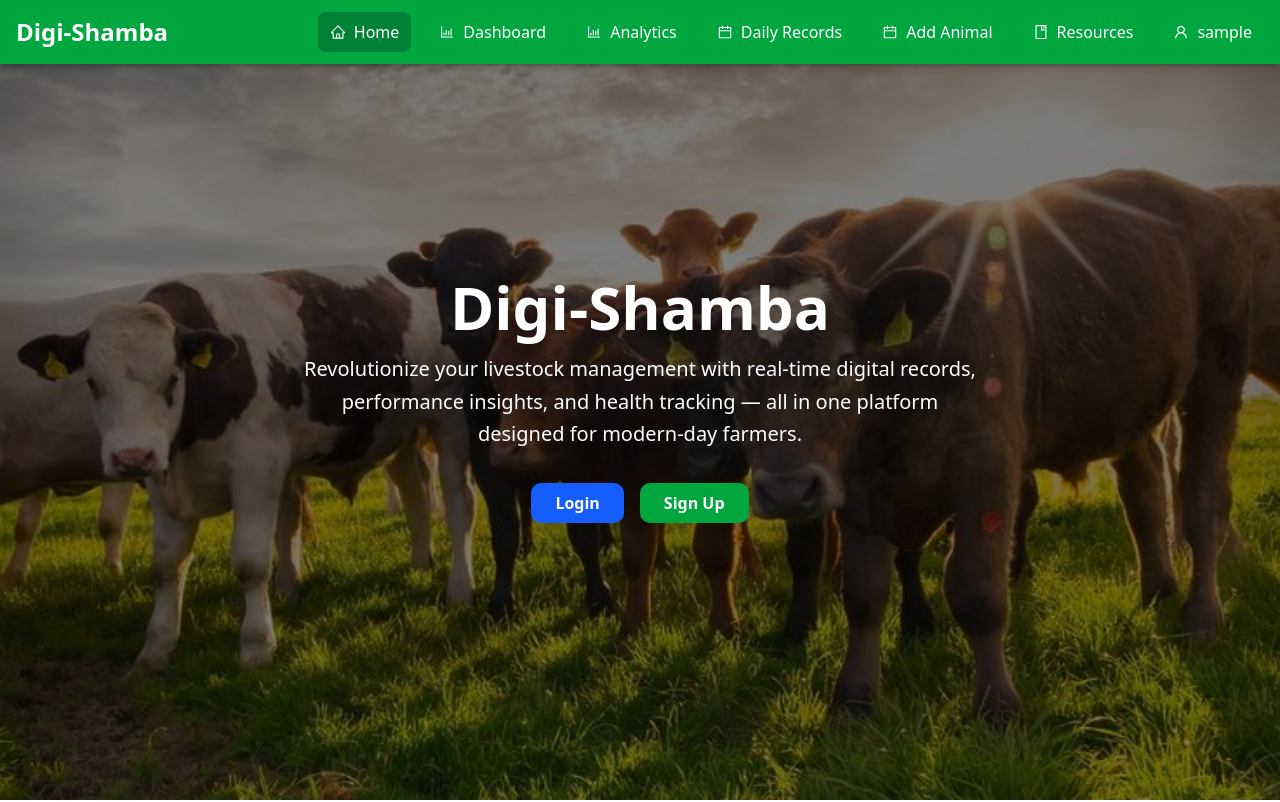
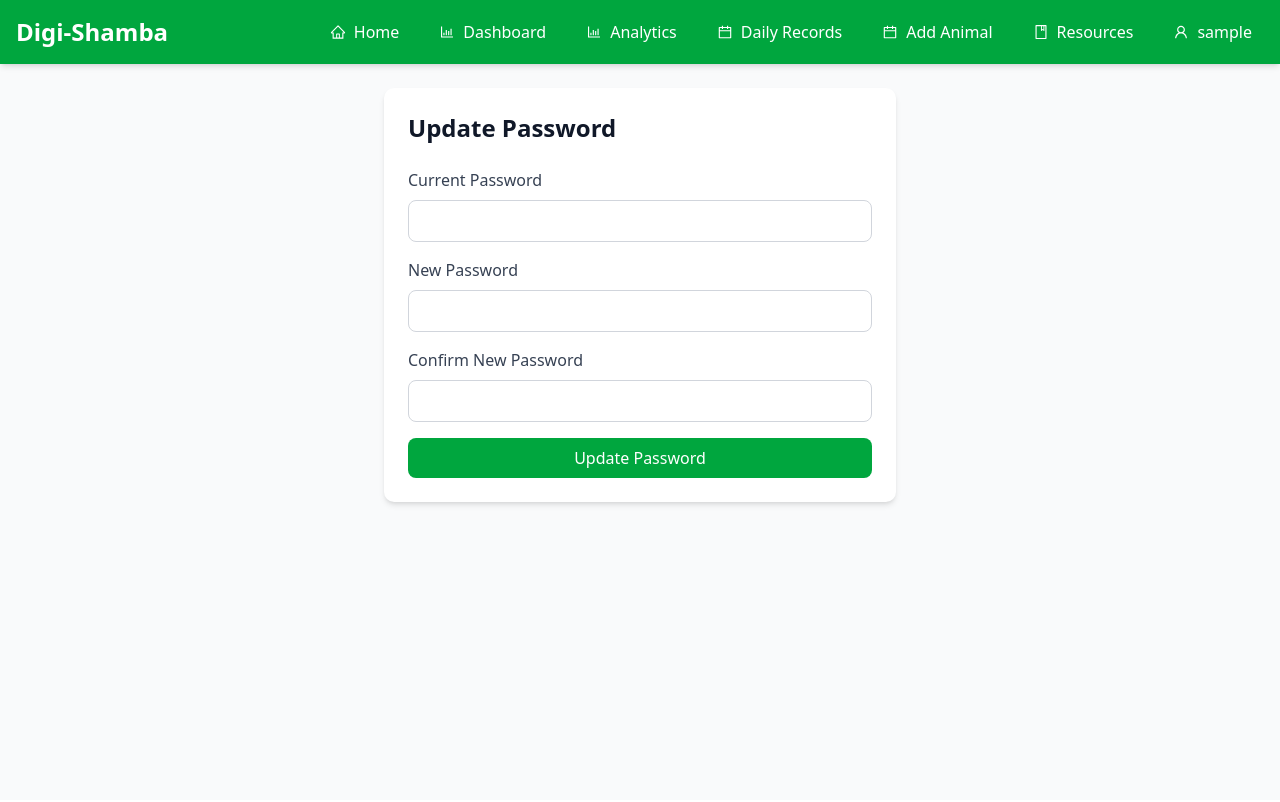
Before and after one commit to briankush/Digi-Shamba, a React (Vite) app in the folder client/: page /change-password in a window 1280 px wide. Before the commit this address led to /. Shown: the top 802 px of the page. Built offline with nearby package versions, Linux system fonts and the light colour scheme; no server answers; sample sign-in values are in the browser's storage.

Commit message:
added a change password feature

```diff
--- a/client/src/App.jsx
+++ b/client/src/App.jsx
@@ -23,6 +23,7 @@ const Admin = lazy(() => import("./pages/AdminDashboard"));
 const AddAnimal = lazy(() => import("./pages/AddAnimal"));
 const Profile = lazy(() => import("./pages/Profile"));
 const AnalyticsDashboard = lazy(() => import("./pages/AnalyticsDashboard"));
+const ChangePassword = lazy(() => import("./pages/ChangePassword"));
 
 function App() {
   return (
@@ -105,6 +106,16 @@ function App() {
                 }
               />
 
+              {/* Change Password */}
+              <Route
+                path="/change-password"
+                element={
+                  <PrivateRoute>
+                    <ChangePassword />
+                  </PrivateRoute>
+                }
+              />
+
               {/* Catch-all */}
               <Route path="*" element={<Navigate to="/" replace />} />
             </Routes>
--- /dev/null
+++ b/client/src/components/PasswordUpdateForm.jsx
@@ -0,0 +1,141 @@
+import React, { useState } from 'react';
+import axios from 'axios';
+
+export default function PasswordUpdateForm() {
+  const [formData, setFormData] = useState({
+    currentPassword: '',
+    newPassword: '',
+    confirmPassword: ''
+  });
+  const [loading, setLoading] = useState(false);
+  const [error, setError] = useState('');
+  const [success, setSuccess] = useState('');
+
+  const handleChange = (e) => {
+    setFormData({
+      ...formData,
+      [e.target.name]: e.target.value
+    });
+  };
+
+  const handleSubmit = async (e) => {
+    e.preventDefault();
+
+    // Reset messages
+    setError('');
+    setSuccess('');
+
+    // Validation
+    if (formData.newPassword !== formData.confirmPassword) {
+      return setError("New passwords don't match");
+    }
+
+    if (formData.newPassword.length < 6) {
+      return setError("New password must be at least 6 characters");
+    }
+
+    setLoading(true);
+
+    try {
+      const token = localStorage.getItem('token');
+      const baseUrl = import.meta.env.VITE_API_BASE_URL.replace(/\/$/, "");
+
+      // Updated endpoint to match existing API structure
+      await axios.put(
+        `${baseUrl}/auth/password`,
+        {
+          currentPassword: formData.currentPassword,
+          newPassword: formData.newPassword
+        },
+        {
+          headers: { Authorization: `Bearer ${token}` }
+        }
+      );
+
+      setSuccess('Password updated successfully!');
+      setFormData({
+        currentPassword: '',
+        newPassword: '',
+        confirmPassword: ''
+      });
+    } catch (err) {
+      console.error("Password update error:", err);
+      setError(
+        err.response?.data?.message ||
+        'Failed to update password. Please try again.'
+      );
+    } finally {
+      setLoading(false);
+    }
+  };
+
+  return (
+    <div className="bg-white shadow-md rounded-lg p-6">
+      <h2 className="text-2xl font-bold mb-6">Update Password</h2>
+
+      {error && (
+        <div className="mb-4 p-3 bg-red-100 text-red-700 rounded-md">
+          {error}
+        </div>
+      )}
+
+      {success && (
+        <div className="mb-4 p-3 bg-green-100 text-green-700 rounded-md">
+          {success}
+        </div>
+      )}
+
+      <form onSubmit={handleSubmit} className="space-y-4">
+        <div>
+          <label className="block text-gray-700 mb-2">
+            Current Password
+          </label>
+          <input
+            type="password"
+            name="currentPassword"
+            value={formData.currentPassword}
+            onChange={handleChange}
+            className="w-full p-2 border border-gray-300 rounded-md"
+            required
+          />
+        </div>
+
+        <div>
+          <label className="block text-gray-700 mb-2">
+            New Password
+          </label>
+          <input
+            type="password"
+            name="newPassword"
+            value={formData.newPassword}
+            onChange={handleChange}
+            className="w-full p-2 border border-gray-300 rounded-md"
+            required
+          />
+        </div>
+
+        <div>
+          <label className="block text-gray-700 mb-2">
+            Confirm New Password
+          </label>
+          <input
+            type="password"
+            name="confirmPassword"
+            value={formData.confirmPassword}
+            onChange={handleChange}
+            className="w-full p-2 border border-gray-300 rounded-md"
+            required
+          />
+        </div>
+
+        <button
+          type="submit"
+          disabled={loading}
+          className="w-full bg-green-600 hover:bg-green-700 text-white py-2 px-4 rounded-md transition-colors"
+        >
+          {loading ? 'Updating...' : 'Update Password'}
+        </button>
+      </form>
+    </div>
+  );
+}
--- /dev/null
+++ b/client/src/pages/ChangePassword.jsx
@@ -0,0 +1,24 @@
+import React from 'react';
+import { useNavigate } from 'react-router-dom';
+import PasswordUpdateForm from '../components/PasswordUpdateForm';
+
+export default function ChangePassword() {
+  const navigate = useNavigate();
+
+  return (
+    <div className="min-h-screen bg-gray-50 text-gray-900 p-6 sm:p-10 pt-20">
+      <div className="max-w-lg mx-auto">
+        <div className="mb-6">
+          <button
+            onClick={() => navigate('/profile')}
+            className="text-blue-600 hover:text-blue-800 flex items-center"
+          >
+            ← Back to Profile
+          </button>
+        </div>
+
+        <PasswordUpdateForm />
+      </div>
+    </div>
+  );
+}
--- a/client/src/pages/Profile.jsx
+++ b/client/src/pages/Profile.jsx
@@ -116,6 +116,14 @@ export default function Profile() {
                 <p className="text-sm text-gray-500">Role</p>
                 <p className="font-medium">{profileData.role}</p>
               </div>
+              <div className="border-b pb-4 pt-4">
+                <button
+                  onClick={() => navigate("/change-password")}
+                  className="px-4 py-2 bg-blue-600 text-white rounded hover:bg-blue-700 transition w-full"
+                >
+                  Change Password
+                </button>
+              </div>
             </div>
           </>
         )}
```
Also changed, not shown: 2 other files (tests, documents, lock files or other folders).
